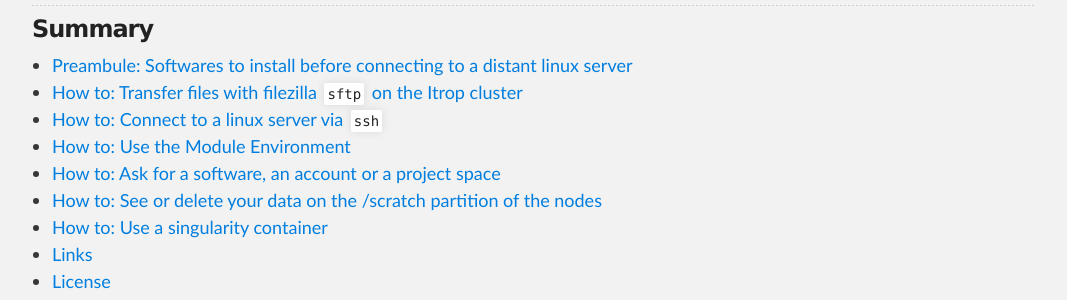
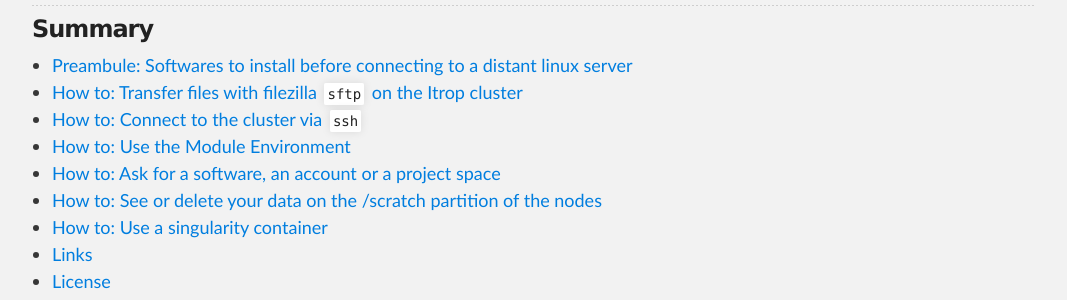
Before and after one commit to SouthGreenPlatform/trainings, a Jekyll site: the page built from _pages/hpc/hpchowto.md, in a window 1280 px wide and 900 px high, scrolled down 379 px. Shown: the part 152-452 px from the top of the window, without its empty margins (106-1173 px from the left). Built offline with Jekyll 4.4.1, drawn with Linux system fonts in a browser that asks for light colours; nearby versions of some CDN libraries; some of the changed text lies outside the part shown.

Commit message:
Update hpchowto.md

```diff
--- a/_pages/hpc/hpchowto.md
+++ b/_pages/hpc/hpchowto.md
@@ -21,7 +21,7 @@ description: HPC Howto page
 <!-- TOC depthFrom:2 depthTo:2 withLinks:1 updateOnSave:1 orderedList:0 -->
 * [Preambule: Softwares to install before connecting to a distant linux server ](#preambule)
 * [How to: Transfer files with filezilla `sftp` on the Itrop cluster](#howto-1)
-* [How to: Connect to a linux server via `ssh`](#howto-2)
+* [How to: Connect to the cluster via `ssh`](#howto-2)
 * [How to: Use the Module Environment ](#howto-3)
 * [How to: Ask for a software, an account or a project space ](#howto-4)
 * [How to: See or delete your data on the /scratch partition of the nodes](#howto-5)
@@ -101,7 +101,7 @@ In the FileZilla menu, go to _File > Site Manager_. Then go through these 5 step
 
 
 <a name="howto-2"></a>
-### How to : Connect a linux server via `ssh`
+### How to : Connect to the cluster via `ssh`
 
 Note that for your first connection, you will be asked for your actual password and then to change it by entering twice you new password
 
```
